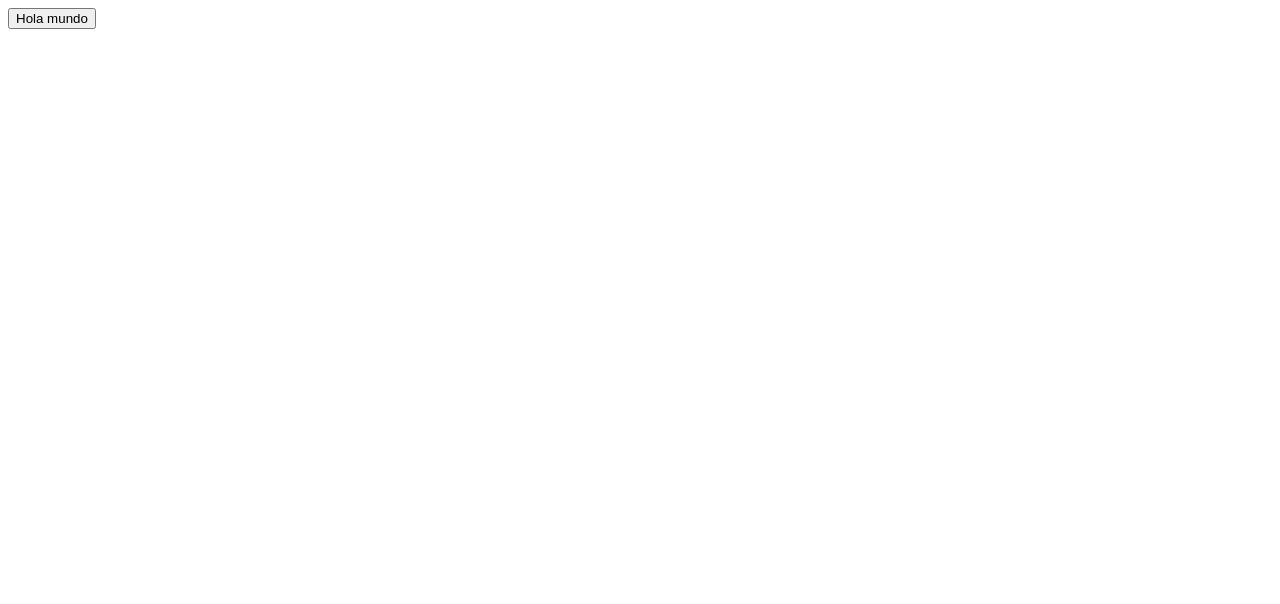
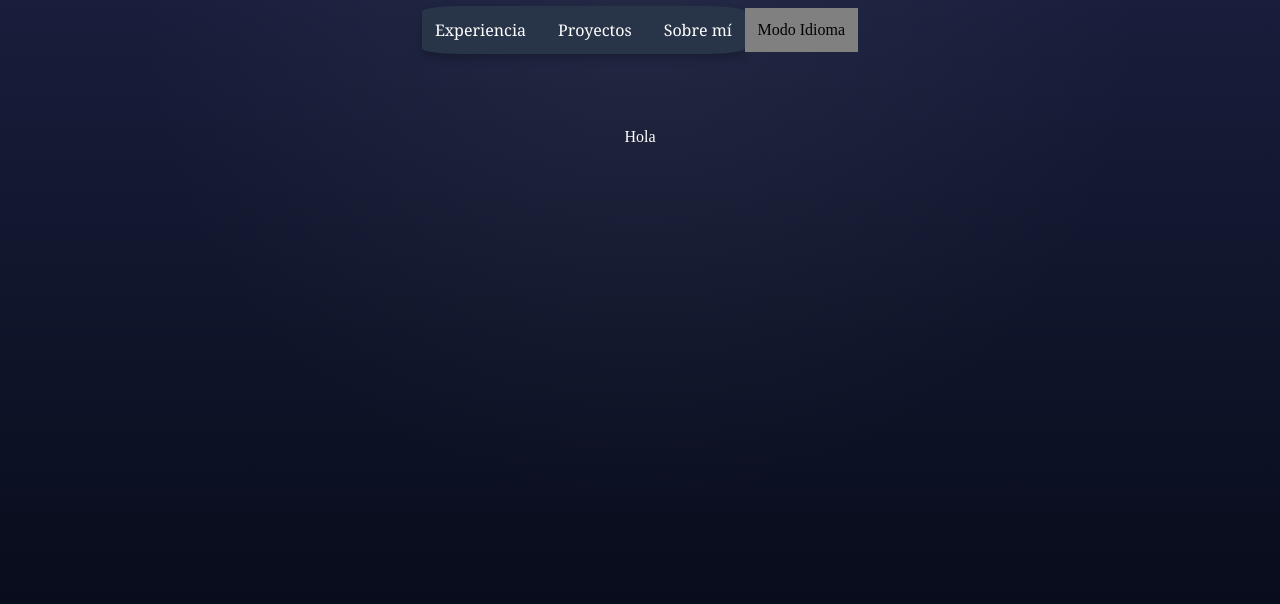
Before and after one commit to Trajano1999/Portfolio, a React (Vite) app in the folder frontend/: page / in a window 1280 px wide. Shown: the top 604 px of the page. Built offline with nearby package versions, Linux system fonts and the light colour scheme.

Commit message:
adding new component Menu

```diff
--- a/frontend/src/components/Button.jsx
+++ /dev/null
@@ -1,5 +0,0 @@
-export function Button () {
-  return (
-    <button>Hola mundo</button>
-  )
-}
--- /dev/null
+++ b/frontend/src/components/Menu/Menu.css
@@ -0,0 +1,37 @@
+.menu-header {
+	display: flex;
+	flex-direction: row;
+	justify-content: center;
+	align-items: center;
+	margin-top: 0.5%;
+	width: 100%;
+	position: fixed;
+}
+
+.menu-nav {
+	box-shadow: 0 5px 10px rgba(0, 0, 0, 0.2);
+	background-color: #283448;
+	border-radius: 12%;
+	display: flex;
+	flex-direction: row;
+	gap: 2rem;
+	justify-content: center;
+	align-items: center;
+	width: fit-content;
+	padding: 1%;
+}
+
+.menu-nav a {
+	color: white;
+	font-family: Georgia, 'Times New Roman', Times, serif;
+}
+
+.menu-nav a:hover {
+	color: green;
+	cursor: pointer;
+}
+
+.menu-section {
+	background-color: gray;
+	padding: 1%;
+}
--- /dev/null
+++ b/frontend/src/components/Menu/Menu.jsx
@@ -0,0 +1,17 @@
+import './Menu.css'
+
+export function Menu () {
+  return (
+    <header className='menu-header'>
+      <nav className='menu-nav'>
+        <a> Experiencia </a>
+        <a> Proyectos </a>
+        <a> Sobre mí </a>
+      </nav>
+      <section className='menu-section'>
+        <a> Modo </a>
+        <a> Idioma </a>
+      </section>
+    </header>
+  )
+}
--- /dev/null
+++ b/frontend/src/main.css
@@ -0,0 +1,17 @@
+body {
+	background:
+		radial-gradient(circle at 50% 0%, rgba(255, 255, 255, 0.05) 0%, rgba(0, 0, 0, 0) 50%),
+		linear-gradient(to bottom, #181e3b, #030712);
+	margin: 0;
+	min-height: 100vh;
+}
+
+.prueba {
+	text-align: center;
+	color: white;
+	padding: 10%;
+}
+
+#root {
+	width: 100%;
+}
--- a/frontend/src/main.jsx
+++ b/frontend/src/main.jsx
@@ -1,11 +1,13 @@
 import { StrictMode } from 'react'
 import { createRoot } from 'react-dom/client'
+import './main.css'
 
 // Components
-import { Button } from './components/Button'
+import { Menu } from './components/Menu/Menu'
 
 createRoot(document.getElementById('root')).render(
   <StrictMode>
-    <Button />
+    <Menu />
+    <div className='prueba'>Hola</div>
   </StrictMode>
 )
```
